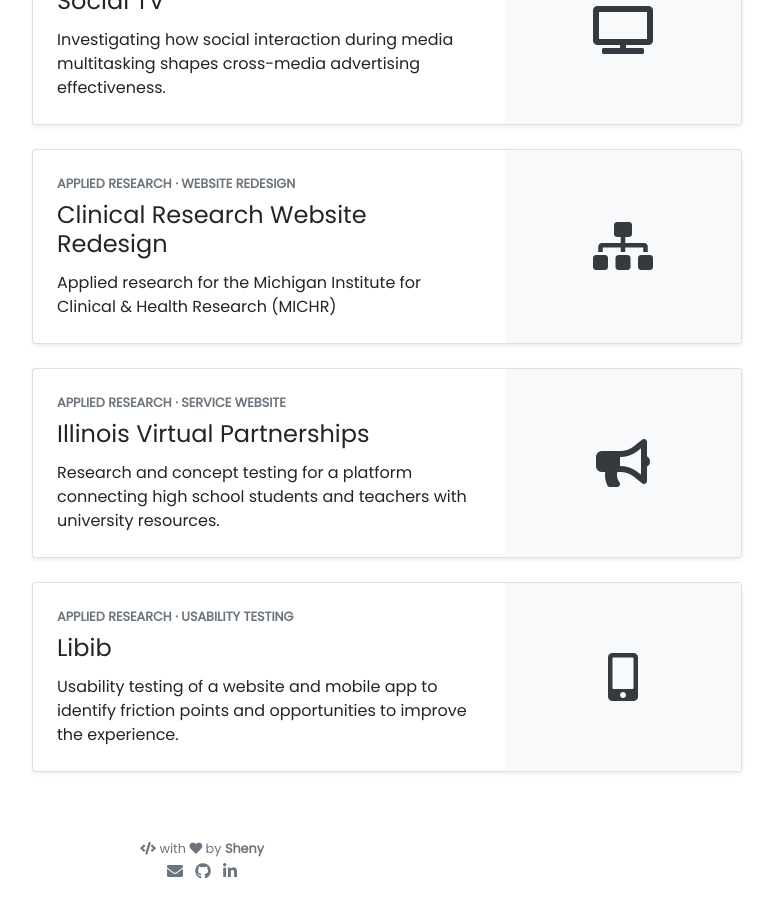
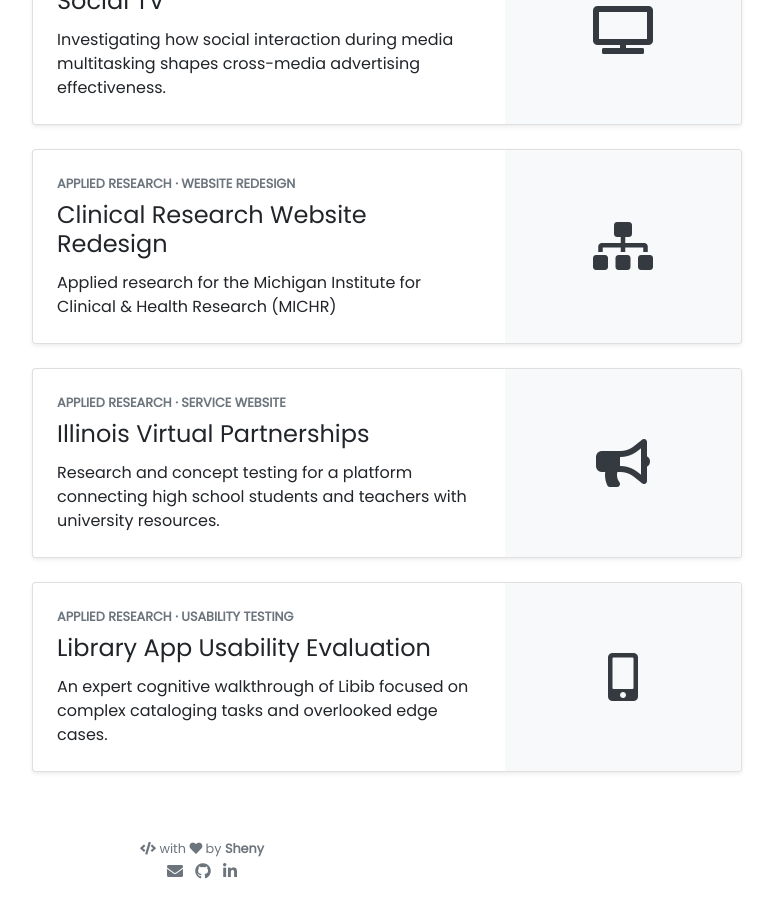
Before and after one commit to shenylin/shenylin.github.io, a Jekyll site: the page built from pages/index.md, in a window 1280 px wide and 900 px high, scrolled down 980 px. Shown: the whole window, without its empty margins (438-1211 px from the left). Built offline with Jekyll 4.4.1, drawn with Linux system fonts in a browser that asks for light colours; nearby versions of some CDN libraries.

Commit message:
Update Libib homepage card and link

```diff
--- a/_includes/landing.html
+++ b/_includes/landing.html
@@ -165,17 +165,21 @@
           </div>
         </a>
 
-        <article class="card mb-0 shadow-sm">
+        <a
+          href="{{ '/research/libib-usability-evaluation/' | relative_url }}"
+          class="card research-card-link mb-0 shadow-sm text-body"
+          aria-label="View the Library App Usability Evaluation research case"
+        >
           <div class="row no-gutters align-items-stretch">
             <div class="col-md-8">
               <div class="card-body p-4">
                 <p class="small text-uppercase text-muted font-weight-bold mb-2">
                   Applied Research · Usability Testing
                 </p>
-                <h3 class="h4 card-title">Libib</h3>
+                <h3 class="h4 card-title">Library App Usability Evaluation</h3>
                 <p class="card-text mb-0">
-                  Usability testing of a website and mobile app to identify
-                  friction points and opportunities to improve the experience.
+                  An expert cognitive walkthrough of Libib focused on complex
+                  cataloging tasks and overlooked edge cases.
                 </p>
               </div>
             </div>
@@ -184,7 +188,7 @@
               <span class="sr-only">Libib usability research</span>
             </div>
           </div>
-        </article>
+        </a>
       </section>
     </main>
 
```
